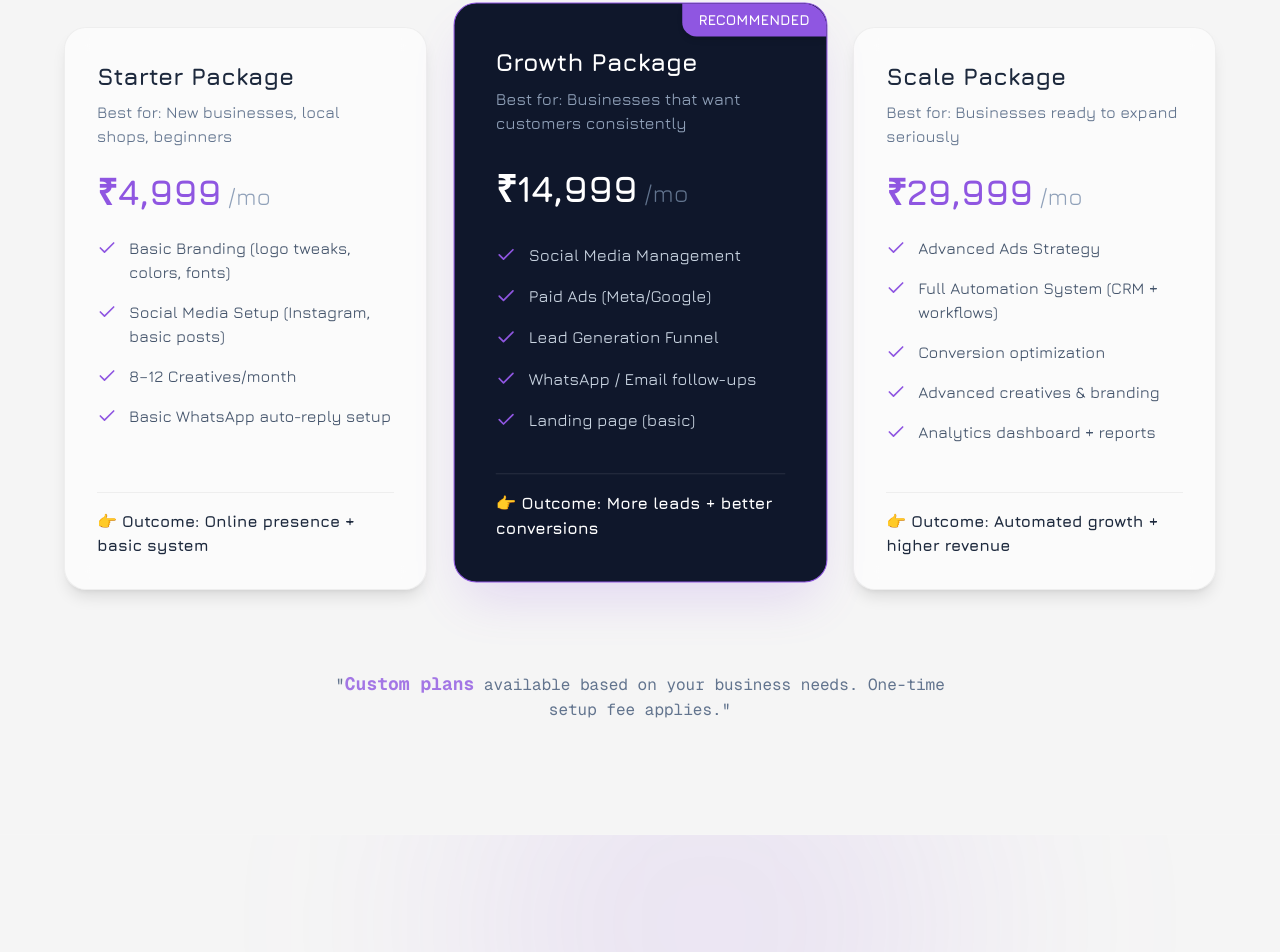
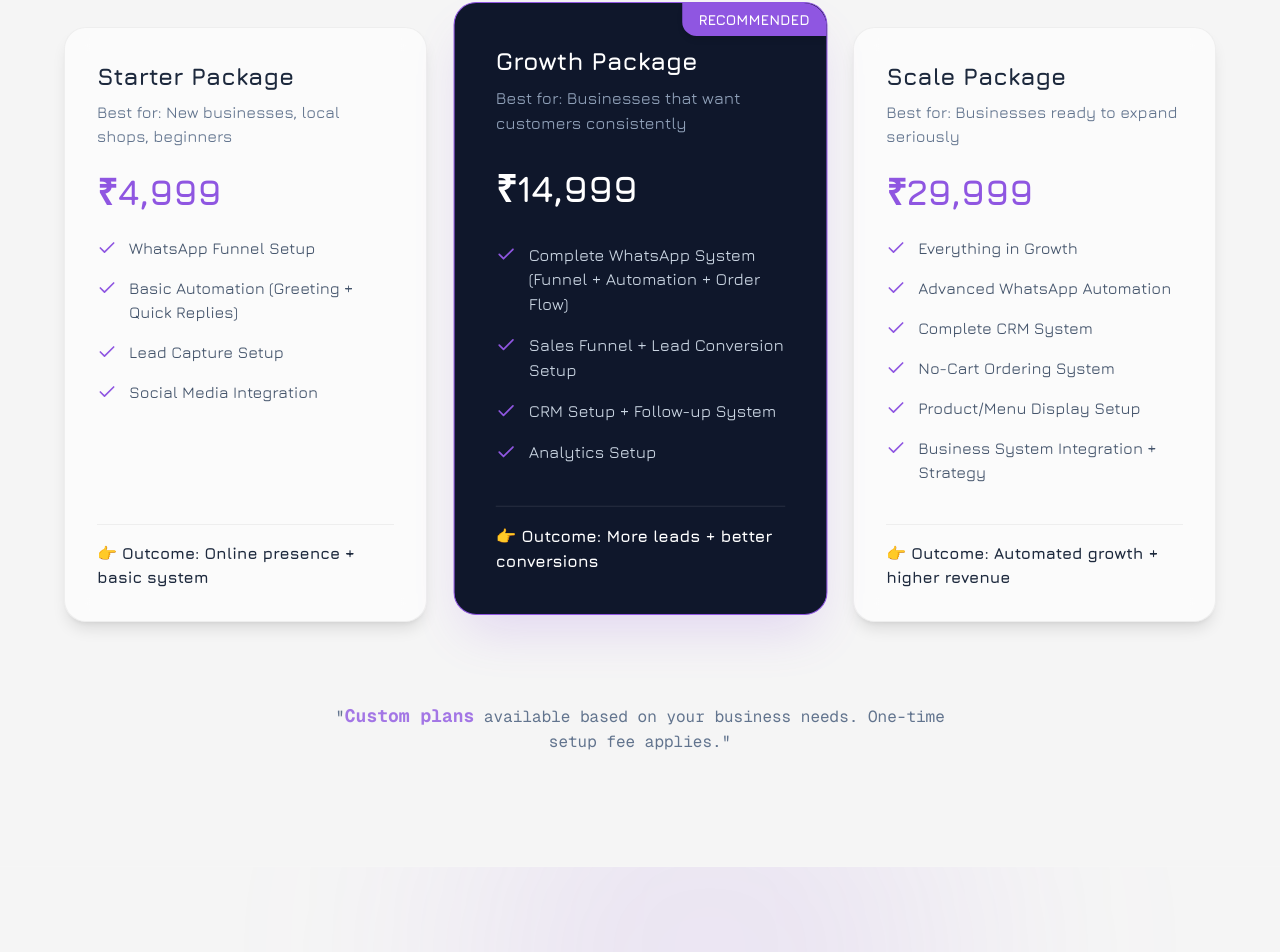
Before and after one commit to harsith-chandrasekaran/Quorvia-website, a Next.js app: page / in a window 1280 px wide. Shown: the part 3237-4189 px from the top of the page. Built offline with nearby package versions, Linux system fonts and the light colour scheme.

Commit message:
update v1.2.1 - pricing list changed

```diff
--- a/components/Pricing.tsx
+++ b/components/Pricing.tsx
@@ -27,15 +27,14 @@ export default function Pricing() {
 
             <div className="text-4xl font-black text-secondary mb-6 group-hover:scale-[1.02] inline-block origin-left transition-transform">
               ₹4,999
-              <span className="text-2xl text-slate-400 font-normal"> /mo</span>
             </div>
 
             <ul className="space-y-4 mb-4 grow">
               {[
-                "Basic Branding (logo tweaks, colors, fonts)",
-                "Social Media Setup (Instagram, basic posts)",
-                "8–12 Creatives/month",
-                "Basic WhatsApp auto-reply setup",
+                "WhatsApp Funnel Setup",
+                "Basic Automation (Greeting + Quick Replies)",
+                "Lead Capture Setup",
+                "Social Media Integration",
               ].map((feature, i) => (
                 <li
                   key={i}
@@ -68,16 +67,14 @@ export default function Pricing() {
 
             <div className="text-4xl font-black text-white mb-8 group-hover:scale-[1.02] inline-block origin-left transition-transform">
               ₹14,999
-              <span className="text-2xl text-slate-500 font-normal"> /mo</span>
             </div>
 
             <ul className="space-y-4 mb-4 grow">
               {[
-                "Social Media Management",
-                "Paid Ads (Meta/Google)",
-                "Lead Generation Funnel",
-                "WhatsApp / Email follow-ups",
-                "Landing page (basic)",
+                "Complete WhatsApp System (Funnel + Automation + Order Flow)",
+                "Sales Funnel + Lead Conversion Setup",
+                "CRM Setup + Follow-up System",
+                "Analytics Setup",
               ].map((feature, i) => (
                 <li
                   key={i}
@@ -107,16 +104,16 @@ export default function Pricing() {
 
             <div className="text-4xl font-black text-secondary mb-6 group-hover:scale-[1.02] inline-block origin-left transition-transform">
               ₹29,999
-              <span className="text-2xl text-slate-400 font-normal"> /mo</span>
             </div>
 
             <ul className="space-y-4 mb-4 grow">
               {[
-                "Advanced Ads Strategy",
-                "Full Automation System (CRM + workflows)",
-                "Conversion optimization",
-                "Advanced creatives & branding",
-                "Analytics dashboard + reports",
+                "Everything in Growth",
+                "Advanced WhatsApp Automation",
+                "Complete CRM System",
+                "No-Cart Ordering System",
+                "Product/Menu Display Setup",
+                "Business System Integration + Strategy",
               ].map((feature, i) => (
                 <li
                   key={i}
```
